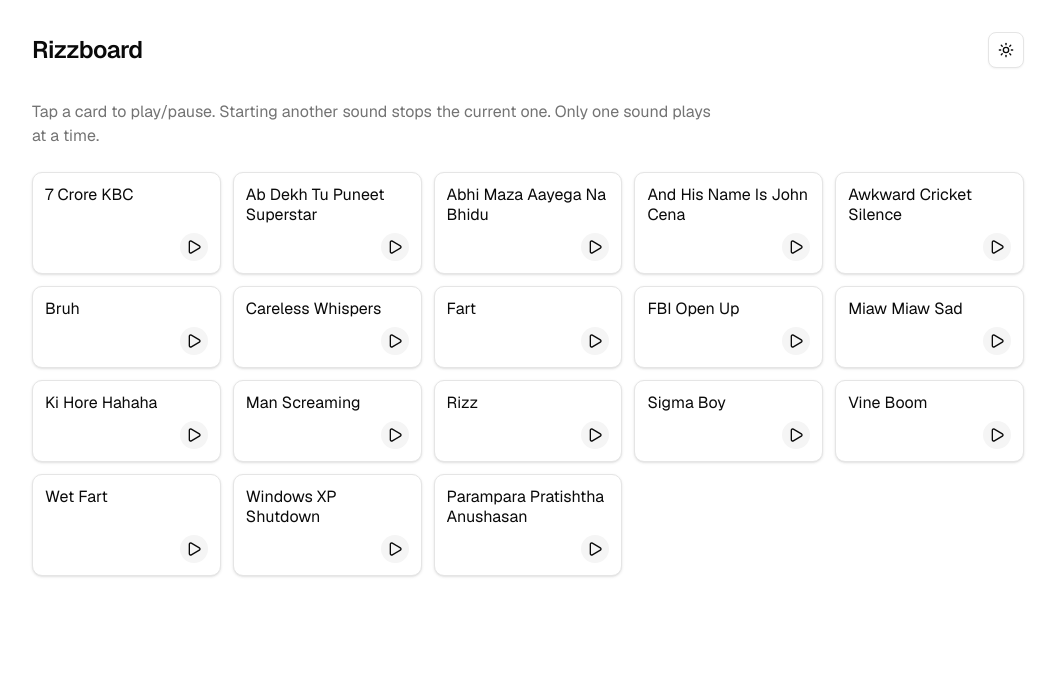
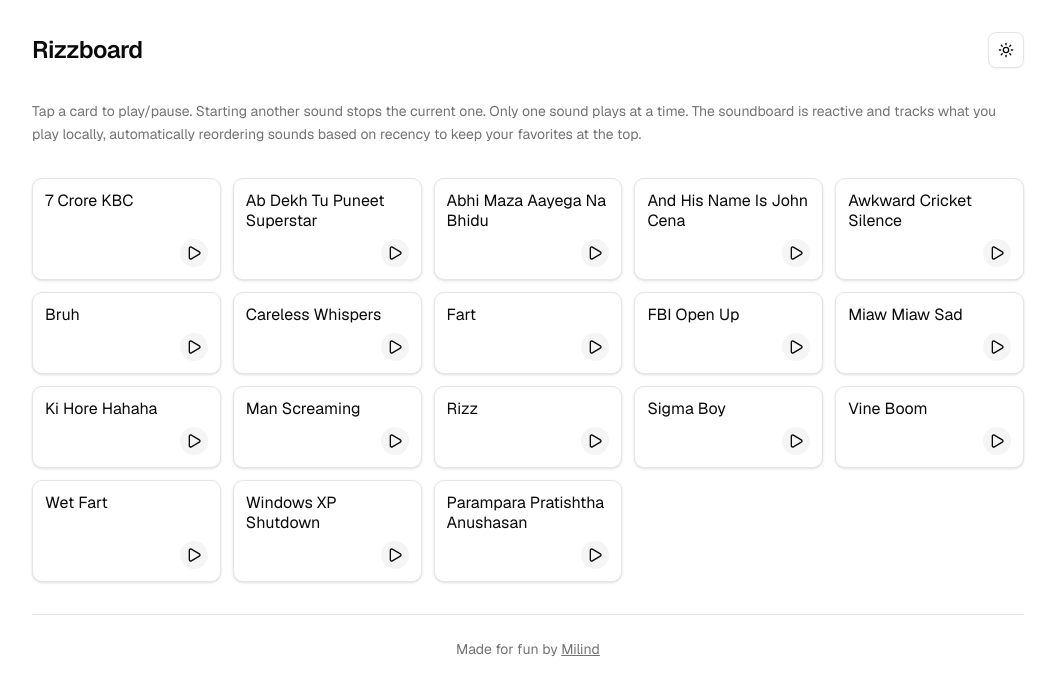
Before and after one commit to thatbeautifuldream/rizzboard, a Next.js app: page / in a window 1280 px wide. Shown: the top 694 px of the page, without its empty margins (112-1167 px from the left). Built offline with nearby package versions, Linux system fonts and the light colour scheme; no server answers.

Commit message:
feat: update copy and some layout fixes

```diff
--- a/src/app/page.tsx
+++ b/src/app/page.tsx
@@ -1,5 +1,6 @@
 import { SoundGrid } from "@/components/sound-grid";
 import { ThemeToggle } from "@/components/theme-toggle";
+import { Footer } from "@/components/footer";
 
 export default function Page() {
   return (
@@ -11,14 +12,18 @@ export default function Page() {
         <ThemeToggle />
       </header>
 
-      <section className="mb-6">
-        <p className="text-muted-foreground max-w-prose">
+      <section className="mb-8">
+        <p className="text-muted-foreground leading-relaxed text-sm">
           Tap a card to play/pause. Starting another sound stops the current
-          one. Only one sound plays at a time.
+          one. Only one sound plays at a time. The soundboard is reactive and
+          tracks what you play locally, automatically reordering sounds based on
+          recency to keep your favorites at the top.
         </p>
       </section>
 
       <SoundGrid />
+
+      <Footer />
     </main>
   );
 }
--- /dev/null
+++ b/src/components/footer.tsx
@@ -0,0 +1,17 @@
+export function Footer() {
+  return (
+    <footer className="mt-8 border-t pt-6">
+      <p className="text-center text-sm text-muted-foreground">
+        Made for fun by{" "}
+        <a
+          href="https://milindmishra.com"
+          target="_blank"
+          rel="noopener noreferrer"
+          className="underline hover:text-foreground transition-colors"
+        >
+          Milind
+        </a>
+      </p>
+    </footer>
+  );
+}
```
